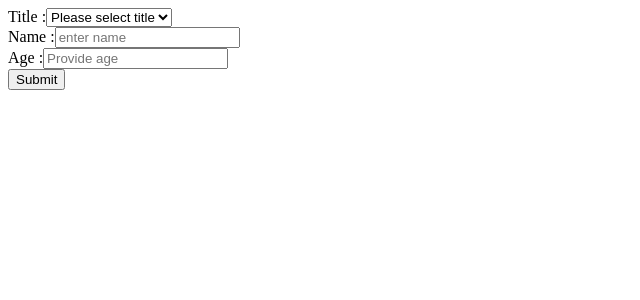
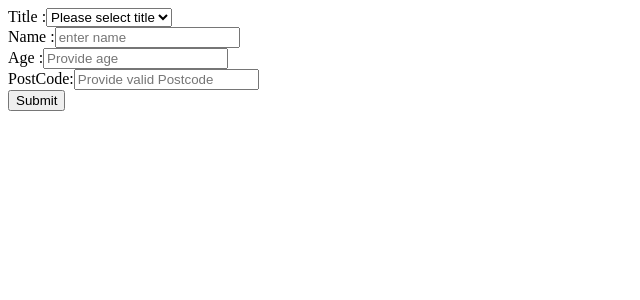
Before and after one commit to kmughal/react-form, a Next.js app: page / in a window 1280 px wide. Shown: the top 300 px of the page, without its empty margins (0-640 px from the left). Built offline with nearby package versions, Linux system fonts and the light colour scheme.

Commit message:
add a new receipy for postcode

```diff
--- a/src/components/recepies/Postcode/Postcode.tsx
+++ b/src/components/recepies/Postcode/Postcode.tsx
@@ -1,9 +1,38 @@
-import React from "react"
-import BaseComponentProps from "../../basic-components/BaseComponent.Propts"
+import { PostCodeProps } from "."
+import {
+  RegexValidatorProps,
+  RegexValidator,
+} from "../../validators/RegexValidator"
+import { BaseComponentProps, TextBox } from "../../basic-components"
 
-const Postcode: React.FC<{ postCodeProps: BaseComponentProps }> = props => {
+const PostCode: React.FC<{ postCodeProps: PostCodeProps }> = (props) => {
+  const postCodeProps = props.postCodeProps
+  const regexValidatorProps: RegexValidatorProps = {
+    name: "required_postcode",
 
-  return null
+    validators: postCodeProps.validators,
+    eleRef: postCodeProps.eleRef,
+    formDataSetters: postCodeProps.formDataSetters,
+    errorMessages: postCodeProps.errorMessages,
+    valid: postCodeProps.valid,
+    regExp: new RegExp(
+      "^([Gg][Ii][Rr] 0[Aa]{2})|((([A-Za-z][0-9]{1,2})|(([A-Za-z][A-Ha-hJ-Yj-y][0-9]{1,2})|(([A-Za-z][0-9][A-Za-z])|([A-Za-z][A-Ha-hJ-Yj-y][0-9]?[A-Za-z]))))s?[0-9][A-Za-z]{2})$"
+    ),
+  }
+
+  const textBoxProps: BaseComponentProps = {
+    id: postCodeProps.id,
+    name: postCodeProps.name,
+    label: postCodeProps.label,
+    placeholder: postCodeProps.placeholder,
+    validationMessage: postCodeProps.validationMessage,
+  }
+
+  return (
+    <RegexValidator regexValidatorProps={regexValidatorProps}>
+      <TextBox textBoxProps={textBoxProps} />
+    </RegexValidator>
+  )
 }
 
-export default Postcode
+export default PostCode
--- a/src/components/recepies/Postcode/index.ts
+++ b/src/components/recepies/Postcode/index.ts
@@ -1,3 +1,6 @@
-import Title from "./Postcode"
+import PostCode from "./Postcode"
 
-export {Title}
+export { PostCode }
+
+import type PostCodeProps from "./Postcode.Props"
+export type {PostCodeProps}
--- a/src/components/recepies/index.ts
+++ b/src/components/recepies/index.ts
@@ -1 +1,2 @@
 export * from "./Title"
+export * from "./Postcode"
--- a/src/pages/index.tsx
+++ b/src/pages/index.tsx
@@ -13,7 +13,12 @@ import {
   RangeValidatorProps,
 } from "../components/validators"
 
-import { Title, TitleProps } from "../components/recepies"
+import {
+  Title,
+  TitleProps,
+  PostCodeProps,
+  PostCode,
+} from "../components/recepies"
 
 const Index = () => {
   const formProps: FormProps = {
@@ -55,6 +60,14 @@ const Index = () => {
     min: 5,
   }
 
+  const postCodeProps: PostCodeProps = {
+    id: "postcode",
+    name: "postcode",
+    label: "PostCode:",
+    validationMessage: "Invalid post code",
+    placeholder:"Provide valid Postcode"
+  }
+
   return (
     <>
       <Form formProps={formProps}>
@@ -65,6 +78,7 @@ const Index = () => {
         <RangeValidator rangeValidatorProps={ageRangeValidation}>
           <NumberBox numberProps={ageProps} />
         </RangeValidator>
+        <PostCode postCodeProps={postCodeProps} />
         <div>
           <input type="submit" value="Submit" />
         </div>
```
Also changed, not shown: src/components/recepies/Postcode/Postcode.Props.ts (+11 -1 lines).
